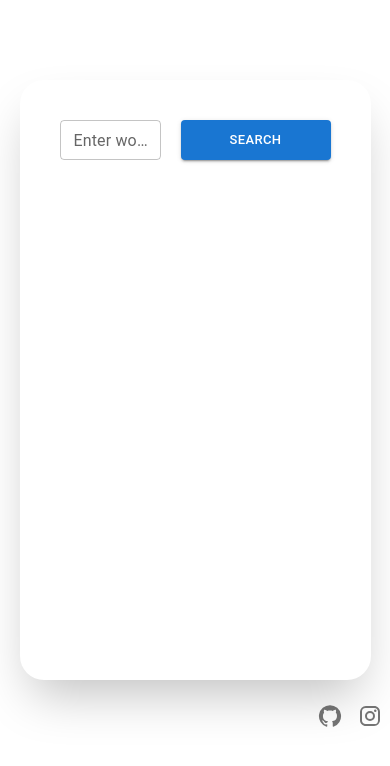
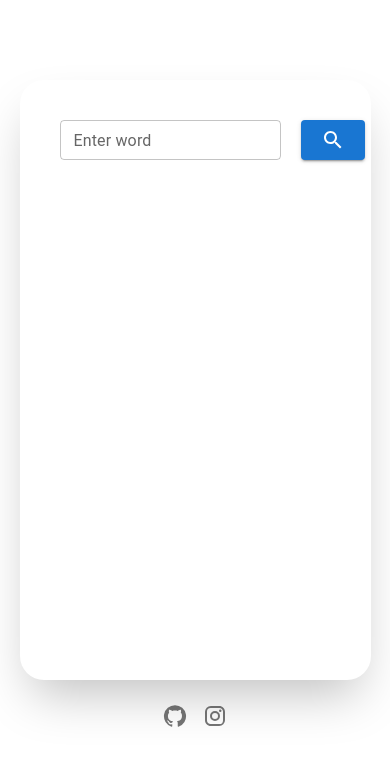
Before and after one commit to BhusanDotel/Dictionary, a React (Vite) app: page / in a window 390 px wide. Shown: the top 766 px of the page. Built offline with nearby package versions, Linux system fonts and the light colour scheme.

Commit message:
Feat:Responsive design

```diff
--- a/src/App.jsx
+++ b/src/App.jsx
@@ -6,11 +6,11 @@ import { DictionaryScreen } from "./screen/DictionaryScreen";
 
 export const App = () => {
   return (
-    <Box className="flex flex-col items-center gap-4">
+    <Box className="flex flex-col items-center gap-4 md:gap-10">
       <Box className="flex justify-center w-[90%] md:w-[70%] pt-20">
         <DictionaryScreen />
       </Box>
-      <Box className="flex justify-end w-full">
+      <Box className="flex justify-center pb-4 w-full">
         <Box>
           <IconButton
             onClick={() => {
--- a/src/screen/DictionaryScreen.jsx
+++ b/src/screen/DictionaryScreen.jsx
@@ -1,6 +1,7 @@
 import React from "react";
 import axios from "axios";
 import { Box, Button, TextField } from "@mui/material";
+import { SearchOutlined } from "@mui/icons-material";
 
 import { LottieSearch } from "../components/LottieSearch";
 import { DictionaryResult } from "../components/DictionaryResult";
@@ -67,8 +68,8 @@ export const DictionaryScreen = () => {
 
   return (
     <Box className="flex flex-col shadow-2xl lg:min-w-[900px] min-h-[600px] rounded-3xl p-10">
-      <Box className="flex gap-5">
-        <Box className="min-w-[100px]">
+      <Box className="flex justify-center gap-5 w-full md:px-5">
+        <Box className="min-w-[100px] w-full">
           <TextField
             onChange={(e) => {
               e.preventDefault();
@@ -82,15 +83,27 @@ export const DictionaryScreen = () => {
             label="Enter word"
           />
         </Box>
-        <Box>
+        <Box className="w-[150px] hidden sm:hidden md:block h-full">
           <Button
             onClick={handleSearch}
-            sx={{ width: "150px", height: "100%" }}
+            sx={{ width: "100%", height: "100%" }}
             variant="contained"
             size="small"
             fullWidth
           >
             Search
+          </Button>
+        </Box>
+
+        <Box className="w-[30px] h-full md:hidden sm:block">
+          <Button
+            onClick={handleSearch}
+            sx={{ width: "100%", height: "100%" }}
+            variant="contained"
+            size="small"
+            fullWidth
+          >
+            <SearchOutlined />
           </Button>
         </Box>
       </Box>
```
